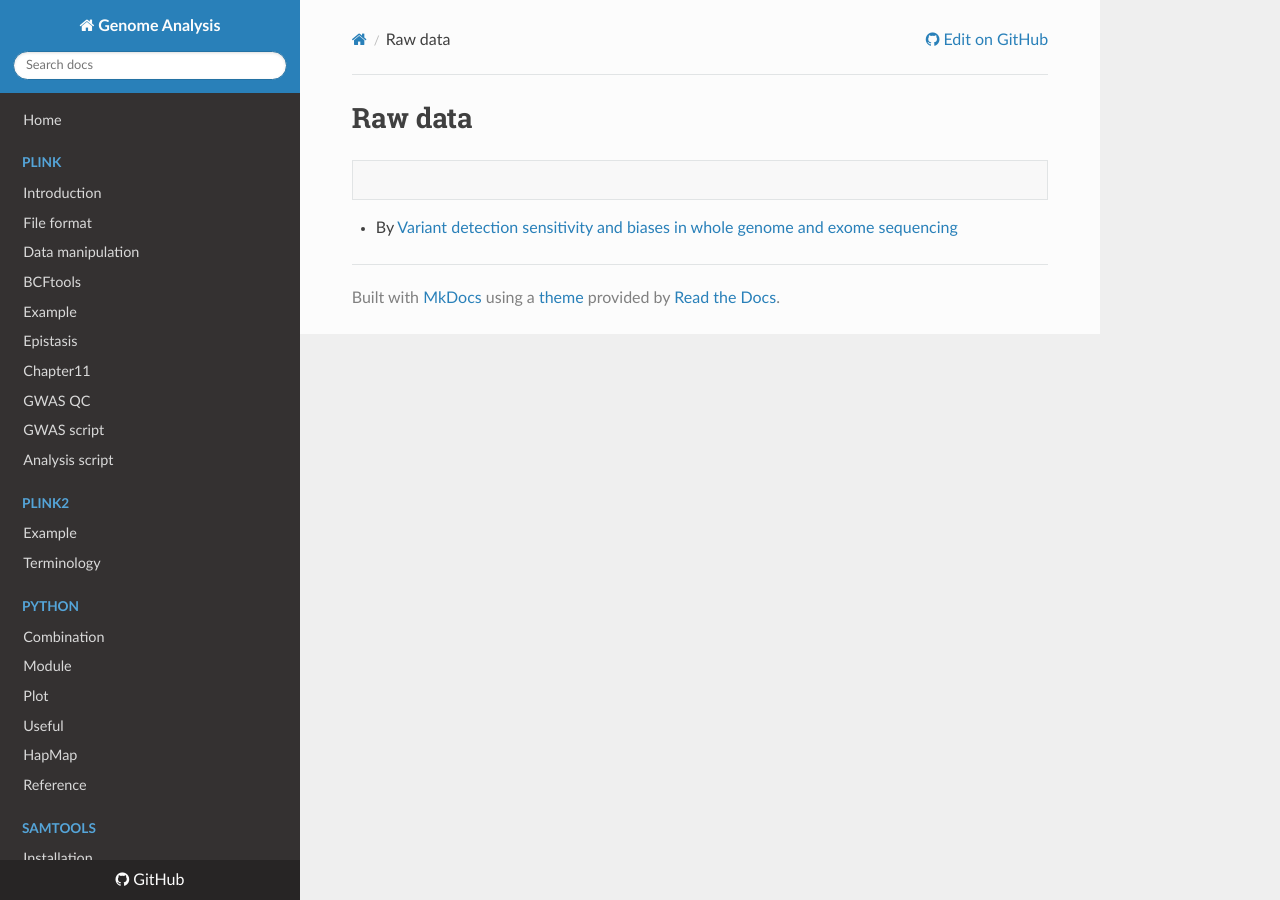
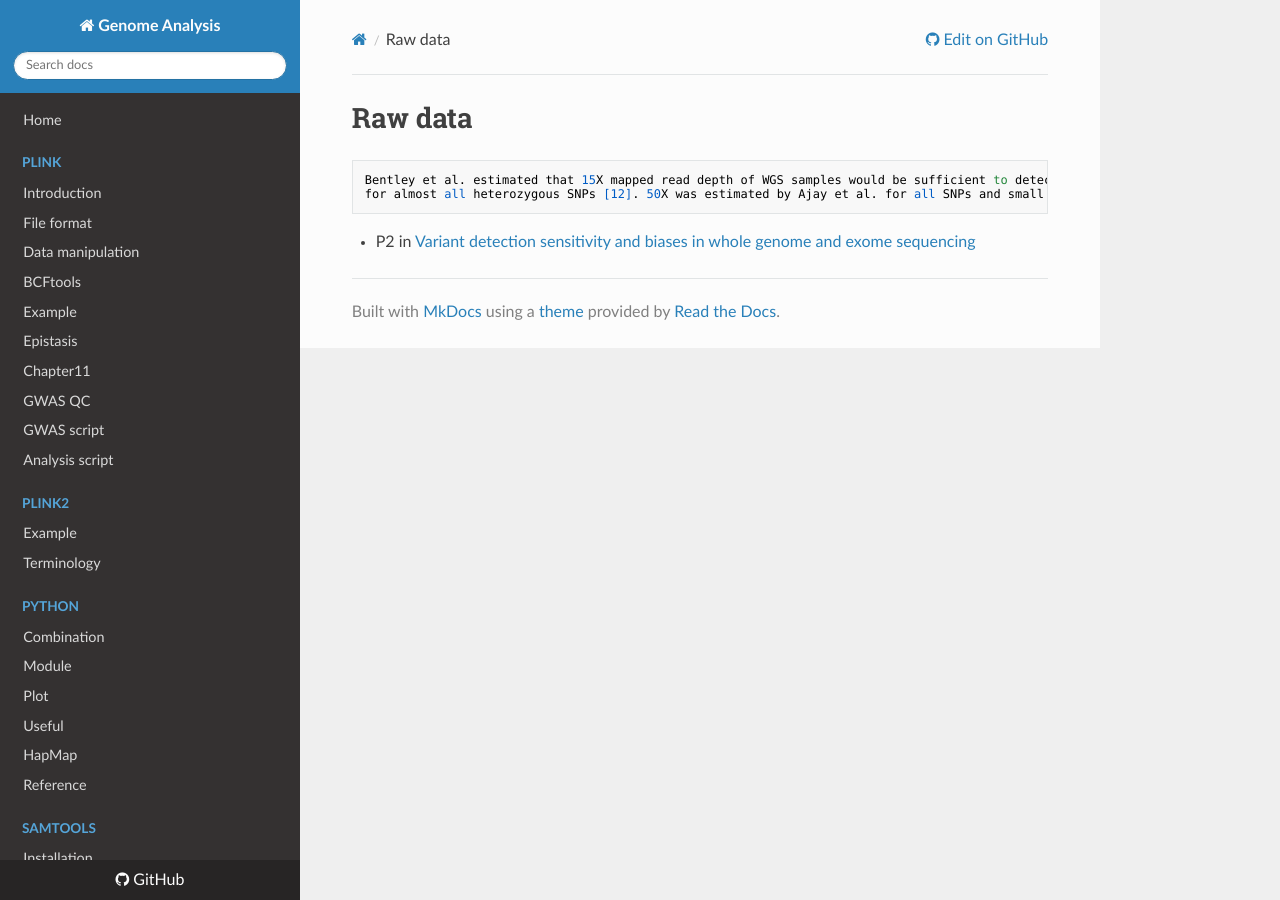
Before and after one commit to WonyoungCho/plink, an MkDocs documentation site: the page built from docs/study.md, in a window 1280 px wide. Built offline with MkDocs 1.6.1, drawn with Linux system fonts in a browser that asks for light colours; nearby versions of some CDN libraries; old or Windows-style settings are respelled for this version of MkDocs.

Commit message:
Update study.md

````diff
--- a/docs/study.md
+++ b/docs/study.md
@@ -1,5 +1,6 @@
 # Raw data
 ```
-
+Bentley et al. estimated that 15X mapped read depth of WGS samples would be sufficient to detect almost all homozygous SNPs and 33X
+for almost all heterozygous SNPs [12]. 50X was estimated by Ajay et al. for all SNPs and small indels [13]. Depending on the capture kit, Clark et al. calculated that exome-seq required 80X mean on-target depth to reach the common threshold of 10X per-site depth in 90% or more of all targeted regions [10].
 ```
-- By [Variant detection sensitivity and biases in whole genome and exome sequencing](https://www.ncbi.nlm.nih.gov/pmc/articles/PMC4122774/)
+- P2 in [Variant detection sensitivity and biases in whole genome and exome sequencing](https://www.ncbi.nlm.nih.gov/pmc/articles/PMC4122774/)
````
